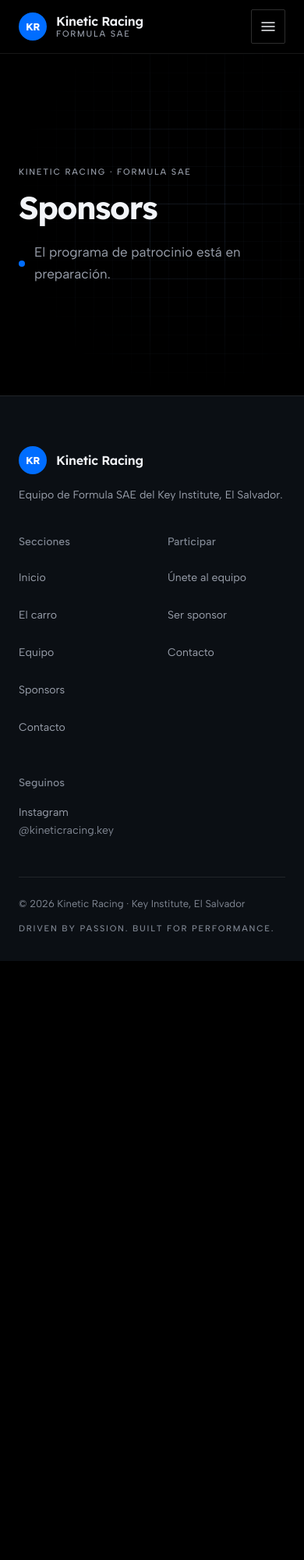
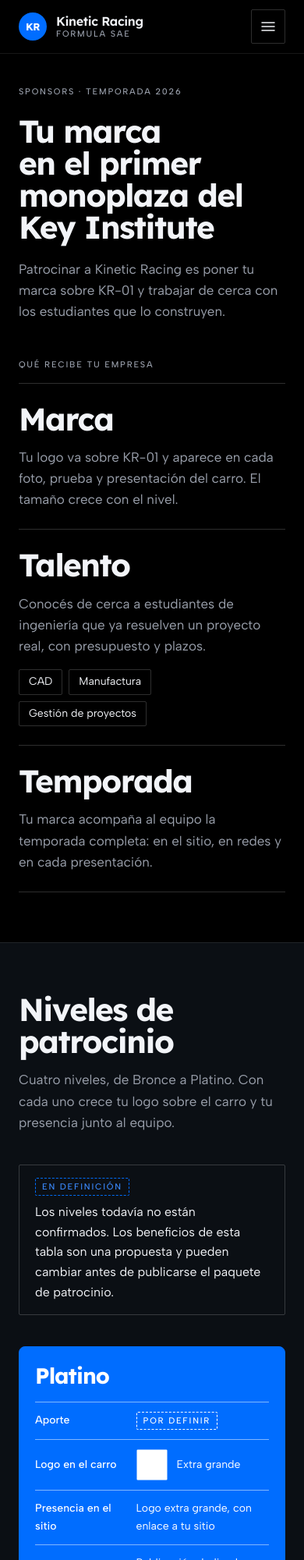
Before and after one commit to DiegoMontPy/Kinetic, an Astro site: page /sponsors in a window 390 px wide. Shown: the top 2000 px of the page at 78% size. Before the commit the page ends 1232 px from the top, so only its background shows below. Built offline with nearby package versions, Linux system fonts and the light colour scheme; Astro itself is replaced by a stand-in of ours.

Commit message:
feat: construye la página Sponsors

```diff
--- /dev/null
+++ b/src/components/SponsorIntro.astro
@@ -0,0 +1,126 @@
+---
+import { currentGeneration } from "../data/car";
+import { sponsorPage } from "../data/sponsors";
+import KeepTogether from "./KeepTogether.astro";
+
+const { intro } = sponsorPage;
+---
+
+<section class="intro" aria-labelledby="page-title">
+  <div class="container">
+    <header class="head">
+      <p class="caps">{intro.eyebrow(currentGeneration.season)}</p>
+      <h1 id="page-title" class="title">
+        {intro.heading}
+      </h1>
+      <p class="lede">
+        <KeepTogether text={intro.lead} />
+      </p>
+    </header>
+    <h2 class="caps benefits-title">{intro.benefitsLabel}</h2>
+    <dl class="benefits">
+      {intro.benefits.map((benefit) => (
+        <div class="benefit" data-reveal>
+          <dt class="keyword">{benefit.keyword}</dt>
+          <dd class="detail">
+            <p>
+              <KeepTogether text={benefit.text} />
+            </p>
+            {benefit.tags.length > 0 && (
+              <ul class="tags list-reset">
+                {benefit.tags.map((tag) => (
+                  <li>{tag}</li>
+                ))}
+              </ul>
+            )}
+          </dd>
+        </div>
+      ))}
+    </dl>
+  </div>
+</section>
+
+<style>
+  .intro {
+    padding-block: var(--space-16) var(--section-space);
+  }
+
+  .head {
+    display: grid;
+    gap: var(--space-5);
+    margin-bottom: var(--space-16);
+  }
+
+  .title {
+    max-width: 16em;
+    font-size: var(--text-2xl);
+    font-weight: var(--weight-bold);
+    line-height: var(--leading-tight);
+    letter-spacing: var(--tracking-display);
+  }
+
+  .benefits-title {
+    padding-bottom: var(--space-4);
+    font-family: var(--font-body);
+    letter-spacing: var(--tracking-caps);
+  }
+
+  .benefits {
+    border-top: var(--border-width) solid var(--color-border-strong);
+  }
+
+  /* Each benefit reads as one line of a statement: the keyword, then what it means for the company. */
+  .benefit {
+    display: grid;
+    grid-template-columns: minmax(0, 5fr) minmax(0, 7fr);
+    align-items: baseline;
+    gap: var(--space-4) var(--space-12);
+    padding-block: var(--space-8);
+    border-bottom: var(--border-width) solid var(--color-border-strong);
+  }
+
+  .keyword {
+    font-family: var(--font-heading);
+    font-size: var(--text-2xl);
+    font-weight: var(--weight-bold);
+    line-height: var(--leading-tight);
+    letter-spacing: var(--tracking-display);
+  }
+
+  .detail {
+    display: grid;
+    gap: var(--space-4);
+    max-width: var(--measure);
+    color: var(--color-text-muted);
+    font-size: var(--text-md);
+  }
+
+  .tags {
+    display: flex;
+    flex-wrap: wrap;
+    gap: var(--space-2);
+  }
+
+  .tags li {
+    padding: var(--space-1) var(--space-3);
+    border: var(--border-width) solid var(--color-border-strong);
+    border-radius: var(--radius-control);
+    color: var(--color-text);
+    font-size: var(--text-sm);
+  }
+
+  @media (max-width: 639px) {
+    .intro {
+      padding-top: var(--space-10);
+    }
+
+    .head {
+      margin-bottom: var(--space-12);
+    }
+
+    .benefit {
+      grid-template-columns: minmax(0, 1fr);
+      padding-block: var(--space-6);
+    }
+  }
+</style>
--- /dev/null
+++ b/src/components/SponsorLevels.astro
@@ -0,0 +1,286 @@
+---
+import { site } from "../data/site";
+import { sponsorPage, tierOffers, tiers } from "../data/sponsors";
+import KeepTogether from "./KeepTogether.astro";
+import PendingTag from "./PendingTag.astro";
+import TierBenefit from "./TierBenefit.astro";
+
+const { levels } = sponsorPage;
+const offers = tierOffers.map((offer, index) => ({
+  ...offer,
+  label: tiers.find((tier) => tier.id === offer.tier)?.label ?? offer.tier,
+  highlight: index === 0,
+}));
+---
+
+<section class="section levels" aria-labelledby="levels-title">
+  <div class="container">
+    <div class="section-head">
+      <h2 id="levels-title" class="title">
+        {levels.heading}
+      </h2>
+      <p class="lede">{levels.lead}</p>
+    </div>
+
+    {levels.draft && (
+      <p class="draft">
+        <PendingTag label={levels.draft.tag} />
+        <span>{levels.draft.text}</span>
+      </p>
+    )}
+
+    <table class="table">
+      <caption class="visually-hidden">{levels.caption}</caption>
+      <thead>
+        <tr>
+          <th scope="col" class="corner">
+            <span class="visually-hidden">{levels.rowHeader}</span>
+          </th>
+          {offers.map((offer) => (
+            <th scope="col" class="tier" data-highlight={offer.highlight || undefined}>
+              {offer.label}
+            </th>
+          ))}
+        </tr>
+      </thead>
+      <tbody>
+        {levels.rows.map((row) => (
+          <tr data-row={row.id}>
+            <th scope="row">{row.label}</th>
+            {offers.map((offer) => (
+              <td data-highlight={offer.highlight || undefined}>
+                <TierBenefit offer={offer} row={row.id} highlight={offer.highlight} />
+              </td>
+            ))}
+          </tr>
+        ))}
+      </tbody>
+    </table>
+
+    <ul class="cards list-reset">
+      {offers.map((offer) => (
+        <li class="card" data-highlight={offer.highlight || undefined}>
+          <h3 class="card-title">{offer.label}</h3>
+          <dl class="card-rows">
+            {levels.rows.map((row) => (
+              <div class="card-row" data-row={row.id}>
+                <dt>{row.label}</dt>
+                <dd>
+                  <TierBenefit offer={offer} row={row.id} highlight={offer.highlight} />
+                </dd>
+              </div>
+            ))}
+          </dl>
+        </li>
+      ))}
+    </ul>
+
+    <div class="notes">
+      <p>
+        {levels.websiteNote} {levels.amountNote}
+      </p>
+      <p>
+        <KeepTogether text={levels.contact} />{" "}
+        <a href={site.instagram.url}>{site.instagram.handle}</a>.
+      </p>
+    </div>
+  </div>
+</section>
+
+<style>
+  .levels {
+    background: var(--color-surface);
+  }
+
+  .title {
+    font-size: var(--text-2xl);
+    font-weight: var(--weight-bold);
+    line-height: var(--leading-tight);
+    letter-spacing: var(--tracking-display);
+  }
+
+  /* Highlighted level: a full blue column, from its name down to the last benefit. */
+  [data-highlight] {
+    --mark-fill: var(--color-on-accent);
+    --mark-line: var(--color-on-accent-line);
+    background: var(--color-accent);
+    color: var(--color-on-accent);
+  }
+
+  /* Read before any benefit: a sponsorship table works as an offer. */
+  .draft {
+    display: flex;
+    flex-wrap: wrap;
+    align-items: center;
+    gap: var(--space-2) var(--space-4);
+    margin-bottom: var(--space-10);
+    padding: var(--space-4) var(--space-5);
+    border: var(--border-width) solid var(--color-border-strong);
+    border-radius: var(--radius-control);
+    font-size: var(--text-base);
+  }
+
+  .draft span {
+    flex: 1 1 var(--measure-narrow);
+  }
+
+  .table {
+    width: 100%;
+    table-layout: fixed;
+    border-collapse: separate;
+    border-spacing: 0;
+  }
+
+  .corner {
+    width: var(--row-header);
+  }
+
+  .table th,
+  .table td {
+    padding: var(--space-5) var(--space-6);
+    text-align: left;
+    vertical-align: top;
+  }
+
+  .tier {
+    padding-block: var(--space-8) var(--space-5);
+    font-family: var(--font-heading);
+    font-size: var(--text-xl);
+    font-weight: var(--weight-bold);
+    line-height: var(--leading-tight);
+    letter-spacing: var(--tracking-display);
+  }
+
+  .tier[data-highlight] {
+    border-radius: var(--radius-frame) var(--radius-frame) 0 0;
+  }
+
+  tbody th {
+    color: var(--color-text-muted);
+    font-size: var(--text-sm);
+    font-weight: var(--weight-medium);
+  }
+
+  tbody th,
+  tbody td {
+    border-top: var(--border-width) solid var(--color-border-strong);
+  }
+
+  tbody td[data-highlight] {
+    border-top-color: var(--color-on-accent-line);
+  }
+
+  tbody tr:last-child td[data-highlight] {
+    border-radius: 0 0 var(--radius-frame) var(--radius-frame);
+  }
+
+  .cards {
+    display: none;
+  }
+
+  .notes {
+    display: grid;
+    gap: var(--space-2);
+    max-width: var(--measure);
+    margin-top: var(--space-10);
+    color: var(--color-text-muted);
+    font-size: var(--text-sm);
+  }
+
+  .notes a {
+    color: var(--color-accent-hover);
+    font-weight: var(--weight-semibold);
+  }
+
+  /* Narrow screens: one card per level instead of columns, so nothing scrolls sideways. */
+  @media (max-width: 959px) {
+    .table {
+      display: none;
+    }
+
+    .cards {
+      display: grid;
+      grid-template-columns: repeat(2, minmax(0, 1fr));
+      gap: var(--space-3);
+    }
+
+    .card {
+      display: grid;
+      align-content: start;
+      gap: var(--space-4);
+      padding: var(--space-6);
+      border: var(--border-width) solid var(--color-border-strong);
+      border-radius: var(--radius-frame);
+    }
+
+    .card[data-highlight] {
+      border-color: var(--color-accent);
+    }
+
+    .card-title {
+      font-size: var(--text-xl);
+      font-weight: var(--weight-bold);
+      letter-spacing: var(--tracking-display);
+    }
+
+    .card-rows {
+      display: grid;
+      gap: var(--space-4);
+    }
+
+    .card-row {
+      display: grid;
+      gap: var(--space-2);
+      padding-top: var(--space-4);
+      border-top: var(--border-width) solid var(--color-border-strong);
+    }
+
+    .card[data-highlight] .card-row {
+      border-top-color: var(--color-on-accent-line);
+    }
+
+    .card-row dt {
+      color: var(--color-text-muted);
+      font-size: var(--text-xs);
+      font-weight: var(--weight-medium);
+      letter-spacing: var(--tracking-caps);
+      text-transform: uppercase;
+    }
+
+    .card[data-highlight] .card-row dt {
+      color: inherit;
+    }
+  }
+
+  /* Phones: label and value side by side, so each level stays a short card. */
+  @media (max-width: 639px) {
+    .cards {
+      grid-template-columns: minmax(0, 1fr);
+    }
+
+    .card {
+      padding: var(--space-5);
+    }
+
+    .card-rows {
+      gap: var(--space-3);
+    }
+
+    .card-row {
+      grid-template-columns: minmax(0, 2fr) minmax(0, 3fr);
+      align-items: center;
+      gap: var(--space-4);
+      padding-top: var(--space-3);
+    }
+
+    .card-row dt {
+      font-size: var(--text-sm);
+      letter-spacing: normal;
+      text-transform: none;
+    }
+
+    .card-row dd {
+      font-size: var(--text-sm);
+    }
+  }
+</style>
--- /dev/null
+++ b/src/components/TierBenefit.astro
@@ -0,0 +1,70 @@
+---
+import { logoSizeLabels, sponsorPage, type TierOffer, type TierRow } from "../data/sponsors";
+import PendingTag from "./PendingTag.astro";
+
+interface Props {
+  offer: TierOffer;
+  row: TierRow;
+  /** True on the blue background of the highlighted level. */
+  highlight?: boolean;
+}
+
+const { offer, row, highlight = false } = Astro.props;
+const { levels } = sponsorPage;
+---
+
+{row === "amount" &&
+  (offer.amount ?? (
+    <PendingTag label={levels.amountPending} surface={highlight ? "accent" : "dark"} />
+  ))}
+{row === "logoOnCar" && (
+  <span class="logo">
+    <span class="mark" data-size={offer.logoOnCar} aria-hidden="true">
+      <span class="fill" />
+    </span>
+    {logoSizeLabels[offer.logoOnCar]}
+  </span>
+)}
+{(row === "website" || row === "social") && offer[row]}
+{row === "teamProfiles" && (offer.teamProfiles ?? <span class="none">{levels.notIncluded}</span>)}
+
+<style>
+  .logo {
+    display: flex;
+    flex-wrap: wrap;
+    align-items: center;
+    gap: var(--space-2) var(--space-3);
+  }
+
+  /* The box stands for the space on the car; the fill grows with the level. */
+  .mark {
+    display: grid;
+    place-items: center;
+    width: var(--logo-mark-box);
+    aspect-ratio: 1;
+    border: var(--border-width) solid var(--mark-line, var(--color-border-strong));
+    border-radius: var(--radius-control);
+  }
+
+  .fill {
+    width: var(--logo-mark-sm);
+    aspect-ratio: 1;
+    background: var(--mark-fill, var(--color-accent));
+  }
+
+  .mark[data-size="md"] .fill {
+    width: var(--logo-mark-md);
+  }
+
+  .mark[data-size="lg"] .fill {
+    width: var(--logo-mark-lg);
+  }
+
+  .mark[data-size="xl"] .fill {
+    width: var(--logo-mark-xl);
+  }
+
+  .none {
+    color: var(--color-text-subtle);
+  }
+</style>
--- a/src/data/site.ts
+++ b/src/data/site.ts
@@ -90,7 +90,6 @@ export const pages = {
     description:
       "Patrocinar a Kinetic Racing: tu marca sobre KR-01, el primer monoplaza de Formula SAE del Key Institute.",
     heading: "Sponsors",
-    status: "El programa de patrocinio está en preparación.",
   },
   join: {
     title: "Únete — Kinetic Racing",
--- a/src/styles/tokens.css
+++ b/src/styles/tokens.css
@@ -28,6 +28,7 @@
   --color-grid-line: rgb(143 190 255 / 0.08);
   --color-grid-line-minor: rgb(143 190 255 / 0.035);
   --color-nav-bg: rgb(0 0 0 / 0.82);
+  --color-on-accent-line: rgb(255 255 255 / 0.5);
 
   /* Typography */
   --font-heading: "Lexend", "Lexend Fallback", system-ui, sans-serif;
@@ -107,6 +108,8 @@
   /* El carro: width of the spec sheet beside the render, and shape of the view stage. */
   --spec-column: 21rem;
   --stage-ratio: 2 / 1;
+  /* Sponsors: width of the benefit column in the level table. */
+  --row-header: 13rem;
 
   /* Elements */
   --monogram-size: 36px;
@@ -123,6 +126,12 @@
   --plate-bronze: 96px;
   --plate-inset: 16%;
   --logo-rest-opacity: 0.7;
+  /* Logo size on the car per level: the box stands for the space, the fill for the logo. */
+  --logo-mark-box: 56px;
+  --logo-mark-sm: 32%;
+  --logo-mark-md: 50%;
+  --logo-mark-lg: 72%;
+  --logo-mark-xl: 100%;
 
   /* Motion */
   --ease-out: cubic-bezier(0.2, 0.7, 0.3, 1);
@@ -146,5 +155,6 @@
     --plate-gold: 144px;
     --plate-silver: 96px;
     --plate-bronze: 72px;
+    --logo-mark-box: 40px;
   }
 }
```
Also changed, not shown: src/pages/sponsors.astro (+7 -2 lines).
